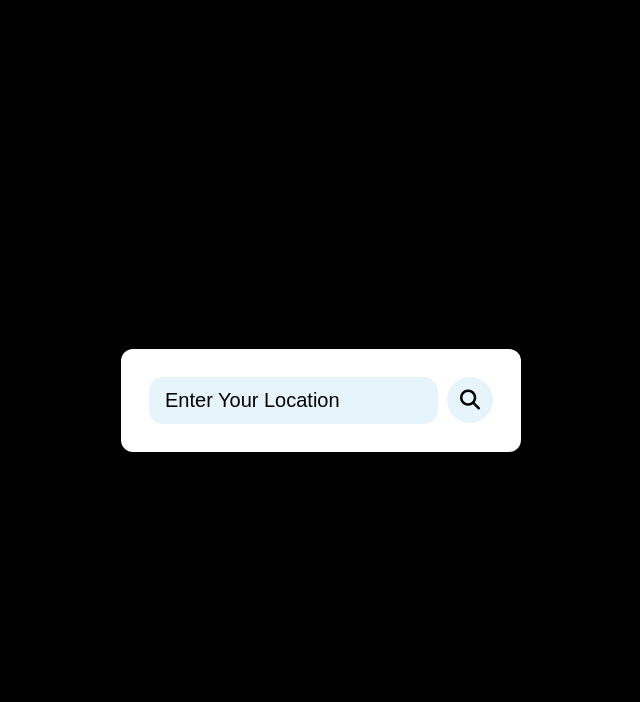
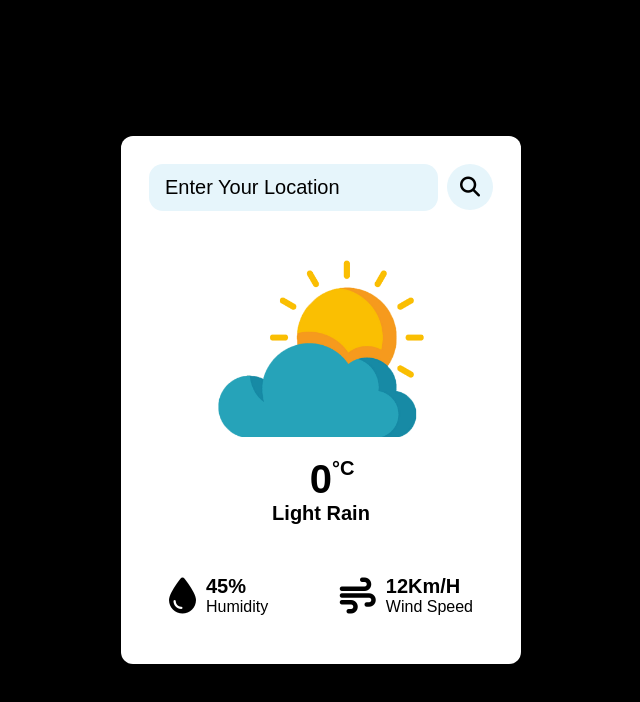
Before and after one commit to SiddhantDwivedi1/Weather-App, a plain HTML site: page index.html in a window 1280 px wide. Shown: the whole page, without its empty margins (319-959 px from the left). Drawn offline with Linux system fonts and the light colour scheme.

Commit message:
Initial commit

```diff
--- a/index.html
+++ b/index.html
@@ -6,18 +6,47 @@
   <title>Weather App</title>
   <link rel="stylesheet" href="style.css">
 </head>
+
 <body>
   <div class="container">
     <div class="header">
       <div class="search-box">
         <input type="text" placeholder="Enter your location" class="input-box">
-
         <button class="fa-solid fa-magnifying-glass"></i></button>
       </div>
     </div>
-    <div class="weather-body"></div>
+
+    <div class="weather-body">
+      <img src="/assets/cloud.png" alt="Weather Image" class="weather-img">
+
+      <div class="weather-box">
+        <p class="temperature">0 <sup>°C</sup></p>
+        <p class="description">Light Rain</p>
+      </div>
+
+      <div class="weather-details">
+        <div class="humidity">
+          <i class="fa-sharp fa-solid fa-droplet"></i>
+          <div class="text">
+            <span id="humidity">45%</span>
+            <p>Humidity</p>
+          </div>
+        </div>
+
+        <div class="wind">
+          <i class="fa-solid fa-wind"></i>
+          <div class="text">
+            <span id="wind-speed">12Km/H</span>
+            <p>Wind Speed</p>
+          </div>
+        </div>
+      </div>
+    </div>
+  </div>
   </div>
 
+  <script src="app.js"></script>
   <script src="https://kit.fontawesome.com/4e0282ca48.js" crossorigin="anonymous"></script>
 </body>
+
 </html>
--- a/style.css
+++ b/style.css
@@ -7,7 +7,7 @@
     font-family: sans-serif;
 }
 
-body{
+body {
     min-height: 100vh;
     display: flex;
     justify-content: center;
@@ -15,7 +15,7 @@ body{
     background-color: #000;
 }
 
-.container{
+.container {
     width: 400px;
     height: min-content;
     background-color: #fff;
@@ -23,7 +23,7 @@ body{
     padding: 28px;
 }
 
-.search-box{
+.search-box {
     width: 100%;
     height: min-content;
     display: flex;
@@ -31,7 +31,7 @@ body{
     align-items: center;
 }
 
-.search-box input{
+.search-box input {
     width: 84%;
     font-size: 20px;
     text-transform: capitalize;
@@ -41,11 +41,11 @@ body{
     border-radius: 14px;
 }
 
-.search-box input::placeholder{
+.search-box input::placeholder {
     color: #000;
 }
 
-.search-box button{
+.search-box button {
     width: 46px;
     height: 46px;
     background-color: #e6f5fb;
@@ -54,7 +54,77 @@ body{
     font-size: 20px;
 }
 
-.search-box button:hover{
+.search-box button:hover {
     color: #fff;
     background-color: #ababab;
 }
+
+.weather-body {
+    display: flex;
+    justify-content: center;
+    align-items: center;
+    flex-direction: column;
+    margin-block: 20px;
+}
+
+.weather-body img {
+    width: 60%;
+}
+
+.weather-box {
+    margin-block: 20px;
+    text-align: center;
+}
+
+.weather-box .temperature {
+    font-size: 40px;
+    font-weight: 800;
+    position: relative;
+}
+
+.weather-box .temperature sup {
+    font-size: 20px;
+    position: absolute;
+    font-weight: 600;
+}
+
+.weather-box .description {
+    font-size: 20px;
+    font-weight: 700;
+    text-transform: capitalize;
+}
+
+.weather-details {
+    width: 100%;
+    display: flex;
+    justify-content: space-between;
+    margin-top: 30px;
+}
+
+.humidity,
+.wind {
+    display: flex;
+    align-items: center;
+}
+
+.humidity {
+    margin-left: 20px;
+}
+
+.wind {
+    margin-right: 20px;
+}
+
+.weather-details i {
+    font-size: 36px;
+}
+
+.weather-details .text {
+    margin-left: 10px;
+    font-size: 16px;
+}
+
+.text span {
+    font-size: 20px;
+    font-weight: 700;
+}
```
Also changed, not shown: assets/404.png (added), assets/clear.png (added), assets/cloud.png (added), assets/mist.png (added), assets/rain.png (added), assets/snow.png (added).
